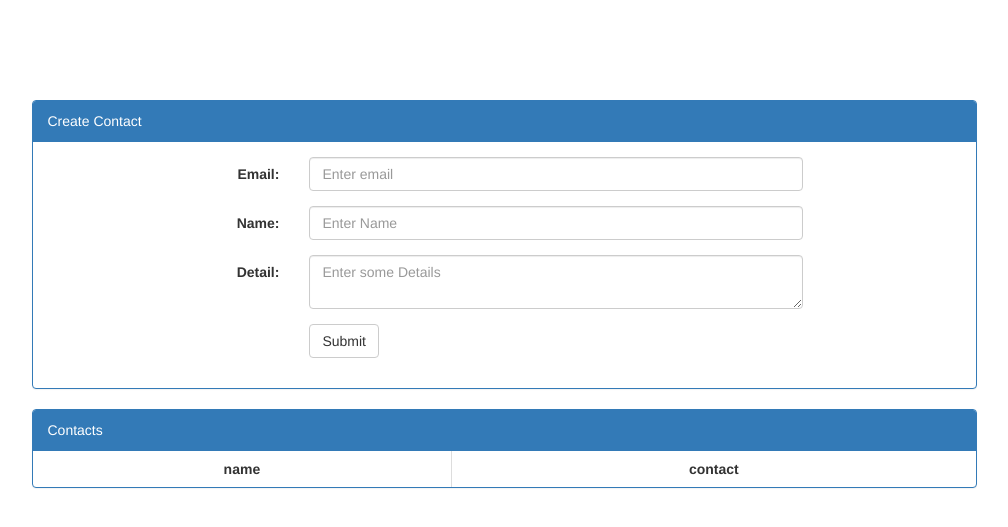
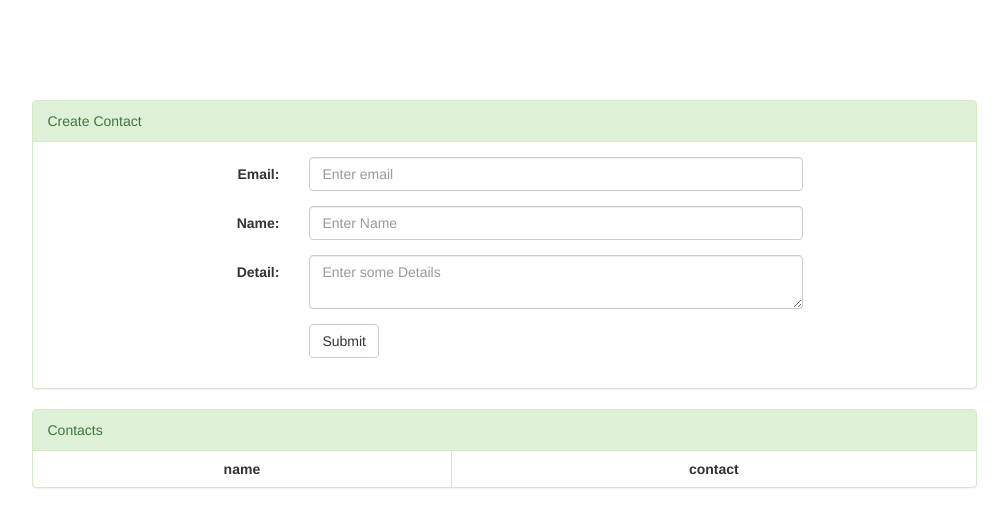
Before and after one commit to mammalofski/talkytalk, a Django app: page /contacts/ in a window 1280 px wide. Shown: the top 527 px of the page, without its empty margins (136-1144 px from the left). Run offline with Django 3.2, Linux system fonts and the light colour scheme; lists and menus that the app fills with data are empty; some libraries are stand-ins or nearby versions.

Commit message:
some refactoring

```diff
--- a/talkytalk/templates/contacts.html
+++ b/talkytalk/templates/contacts.html
@@ -24,7 +24,7 @@
     <div class="row" style="margin-top: 100px">
         <div class="col-md-10 col-md-offset-1">
 
-            <div class="panel panel-primary">
+            <div class="panel panel-success">
                 <!-- Default panel contents -->
                 <div class="panel-heading">Create Contact</div>
                 <div class="panel-body">
@@ -69,7 +69,7 @@
     </div>
     <div class="row">
         <div class="col-md-offset-1 col-md-10">
-            <div class="panel panel-primary">
+            <div class="panel panel-success">
                 <!-- Default panel contents -->
                 <div class="panel-heading">Contacts</div>
                 <table class="table table-hover table-bordered">
@@ -95,15 +95,13 @@
 </body>
 <script>
     const csrf_val = document.cookie.split("csrftoken=")[1];
-    console.log($.cookie("userToken"));
-
+    // get the contacts
     $.ajax({
         url: "/api/contact",
         headers: {"X-CSRFToken": csrf_val, 'Authorization': 'Token ' + $.cookie("userToken")},
         type: "GET",
         success: function (data, textStatus, jqXHR) {
-            // generate rooms elements
-            console.log(data);
+            // generate table rows
             data.map((contact) =>
                 $('tbody')[0].innerHTML += `<tr><td>${contact.contact_name}</td><td>${contact.contact}</td></tr>`
             )
@@ -114,24 +112,34 @@
     });
 
     const submitContact = () => {
-        console.log('in submit contact req');
-        const email = $('#email').val();
-        const name = $('#name').val();
-        const detail = $('#detail').val();
+        // get form data
+        const email = document.getElementById("email");
+        const name = document.getElementById("name");
+        const detail = document.getElementById("detail");
+        let button = $('#submitContact');
 
+        // create the contact
         $.ajax({
             url: "/api/contact",
             headers: {"X-CSRFToken": csrf_val, 'Authorization': 'Token ' + $.cookie("userToken")},
             type: "POST",
             data: {
-                'contact': email,
-                'contact_name': name,
-                'detail': detail,
+                'contact': email.value,
+                'contact_name': name.value,
+                'detail': detail.value,
             },
             success: function (data, textStatus, jqXHR) {
-                // generate rooms elements
-                console.log(data);
-                $('tbody')[0].innerHTML += `<tr><td>${data.contact_name}</td><td>${data.contact}</td></tr>`
+                // add created contact to the table
+                $('tbody')[0].innerHTML += `<tr><td>${data.contact_name}</td><td>${data.contact}</td></tr>`;
+                email.value = null;
+                name.value = null;
+                detail.value = null;
+                button.css('background-color', '#3c763d');
+                button.css('color', 'white');
+                setTimeout(() => {
+                    button.css('background-color', '#ffffff');
+                    button.css('color', 'black');
+                }, 1000)
             },
             error: function (jqXHR, textStatus, errorThrown) {
                 console.log('error')
```
Also changed, not shown: talkytalk/talk_app/views.py (+1 -8 lines).
